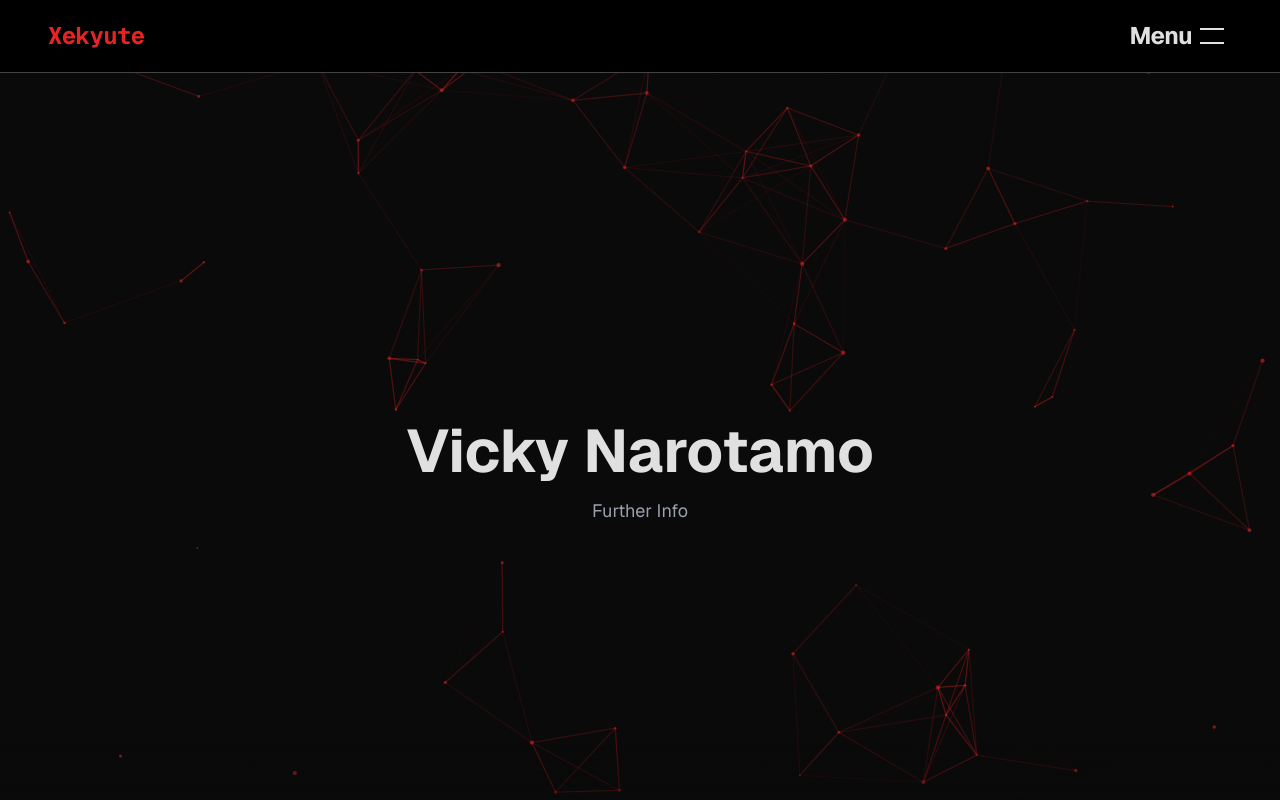
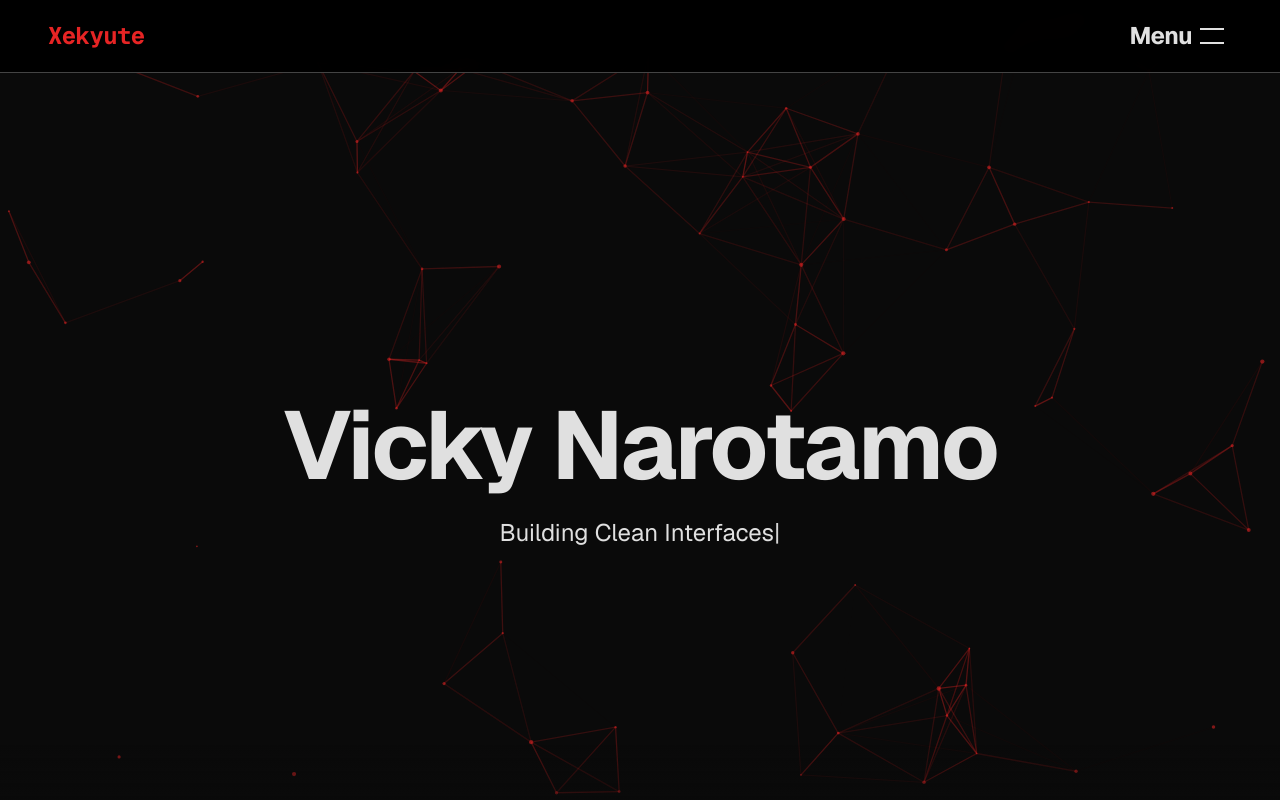
Before and after one commit to Xekyute/Web-Portfolio, a Next.js app: page / in a window 1280 px wide. Shown: the top 800 px of the page. Built offline with nearby package versions, Linux system fonts and the light colour scheme.

Commit message:
Add hero typewriter component and refine hero typography
Created Typewriter.tsx to animate rotating tagline text.
Updated hero copy to use typewriter lines
Tweaked hero typography/spacing for cleaner visual hierarchy.
Keeps existing colour and layout consistent.

```diff
--- a/src/app/page.tsx
+++ b/src/app/page.tsx
@@ -3,6 +3,7 @@ import { Mail, Linkedin, Github, Download } from "lucide-react";
 import Image from "next/image";
 import SkillCard from "@/components/SkillCard";
 import ContactForm from "@/components/ContactForm";
+import Typewriter from "@/components/Typewriter";
 
 export default function Home() {
   return (
@@ -14,8 +15,21 @@ export default function Home() {
       >
         <ParticlesBackground />
         <div className="relative z-10 text-center">
-          <h1 className="text-6xl font-bold text-primary">Vicky Narotamo</h1>
-          <p className="text-muted text-lg mt-4">Further Info</p>
+          <h1 className="text-6xl md:text-7xl lg:text-8xl font-bold text-primary tracking-tight">
+            Vicky Narotamo
+          </h1>
+
+          <p className="text-muted text-xl md:text-2xl mt-6">
+            <Typewriter
+              className="text-primary"
+              words={[
+                "Frontend Developer",
+                "Building Clean Interfaces",
+                "Building Products",
+                "Open to New Challenges",
+              ]}
+            />
+          </p>
         </div>
         <div className="absolute bottom-0 left-0 w-full h-32 bg-gradient-to-b from-transparent to-[#0a0a0a]" />
       </section>
--- /dev/null
+++ b/src/components/Typewriter.tsx
@@ -0,0 +1,91 @@
+"use client";
+
+import * as React from "react";
+
+type TypewriterProps = {
+  words: string[];
+  className?: string;
+
+  // typing behaviour (tweak if you want)
+  typingSpeedMs?: number; // per character
+  deletingSpeedMs?: number; // per character
+  pauseMs?: number; // pause when a word finishes
+  startDelayMs?: number; // initial delay before starting
+  loop?: boolean;
+  showCursor?: boolean;
+  cursorChar?: string;
+};
+
+export default function Typewriter({
+  words,
+  className,
+  typingSpeedMs = 70,
+  deletingSpeedMs = 45,
+  pauseMs = 1100,
+  startDelayMs = 200,
+  loop = true,
+  showCursor = true,
+  cursorChar = "|",
+}: TypewriterProps) {
+  const [wordIndex, setWordIndex] = React.useState(0);
+  const [text, setText] = React.useState("");
+  const [isDeleting, setIsDeleting] = React.useState(false);
+
+  React.useEffect(() => {
+    if (!words?.length) return;
+
+    const currentWord = words[wordIndex % words.length];
+
+    // done typing → pause → start deleting
+    if (!isDeleting && text === currentWord) {
+      const t = window.setTimeout(() => setIsDeleting(true), pauseMs);
+      return () => window.clearTimeout(t);
+    }
+
+    // done deleting → next word
+    if (isDeleting && text === "") {
+      const next = wordIndex + 1;
+
+      if (!loop && next >= words.length) return;
+
+      setIsDeleting(false);
+      setWordIndex(next);
+      const t = window.setTimeout(() => {}, 0);
+      return () => window.clearTimeout(t);
+    }
+
+    const nextText = isDeleting
+      ? currentWord.slice(0, text.length - 1)
+      : currentWord.slice(0, text.length + 1);
+
+    const delay =
+      text === "" && !isDeleting
+        ? startDelayMs
+        : isDeleting
+        ? deletingSpeedMs
+        : typingSpeedMs;
+
+    const timer = window.setTimeout(() => {
+      setText(nextText);
+    }, delay);
+
+    return () => window.clearTimeout(timer);
+  }, [
+    words,
+    wordIndex,
+    text,
+    isDeleting,
+    typingSpeedMs,
+    deletingSpeedMs,
+    pauseMs,
+    startDelayMs,
+    loop,
+  ]);
+
+  return (
+    <span className={className}>
+      {text}
+      {showCursor && <span className="animate-pulse">{cursorChar}</span>}
+    </span>
+  );
+}
```
